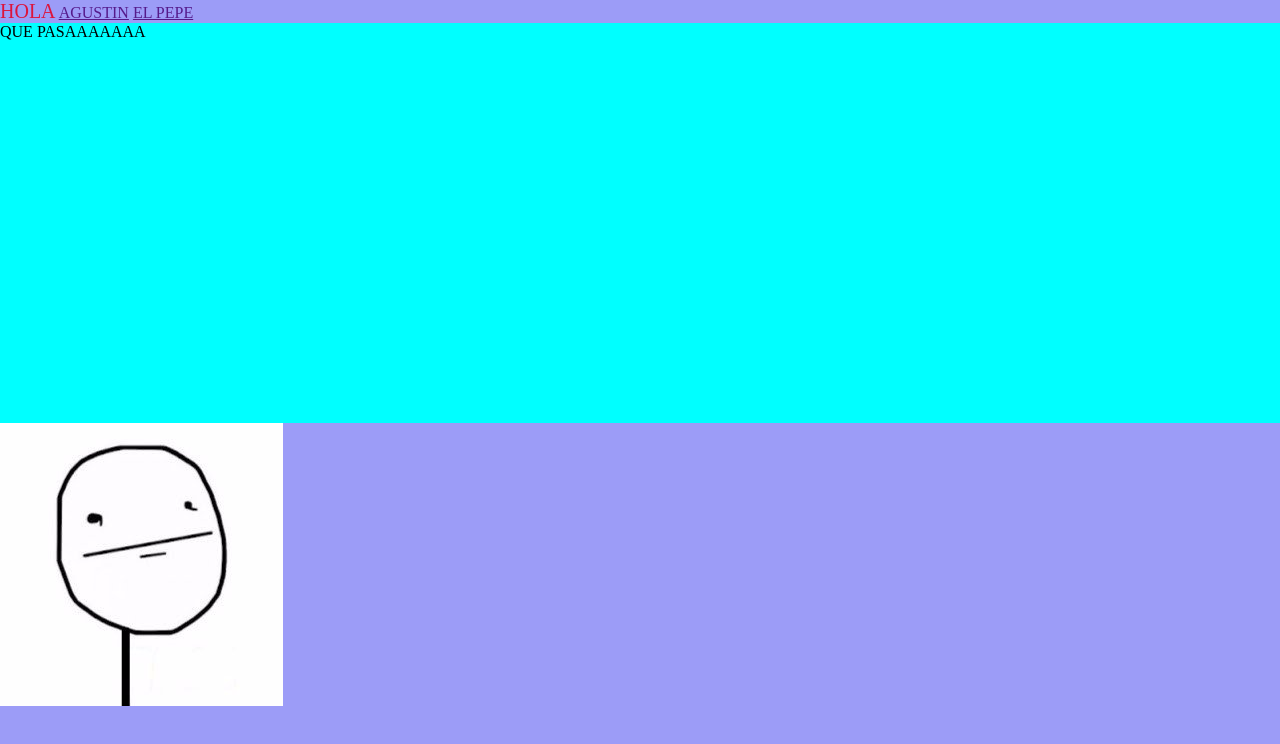
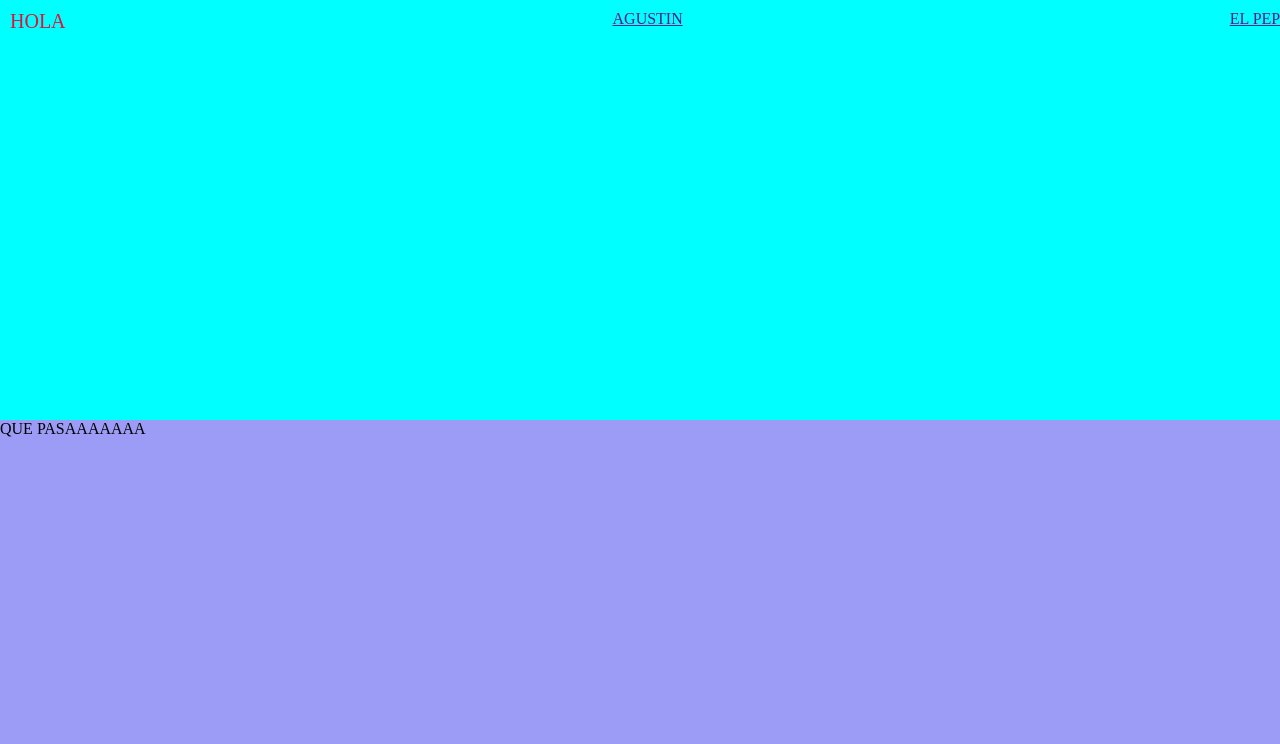
Before and after one commit to Aguspin/Mi_primer_portafolio, a plain HTML site: page index.html in a window 1280 px wide. Drawn offline with Linux system fonts and the light colour scheme.

Commit message:
Se hacen los ajustes en los encabezados ademas probamos los commits

```diff
--- a/assets/css/main.css
+++ b/assets/css/main.css
@@ -9,13 +9,28 @@ body{
 }
 
 .link-navbar{ /*es una clase*/
+    height: 80px;
+
     font-size: 20px;
     color:crimson;
     text-decoration: none;
 }
 
-#home-hero{
+nav{
     height: 400px;
     width: 100%;
     background-color: cyan;
+    color:brown;
+
+    display: flex;
+    align-self: center;
+    justify-content: space-between;
+    padding: 10px;
+
 }
+
+.center-center{
+    display: flex;
+    align-items: center;
+    justify-content: center;
+}
--- a/index.html
+++ b/index.html
@@ -17,6 +17,6 @@
     <p>QUE PASAAAAAAA</p>
 </section>
 
-    <img src="assets/img/meme.jpg" alt="meme">
+   <!-- <img src="assets/img/meme.jpg" alt="meme">-->
 </body>
 </html>
```
